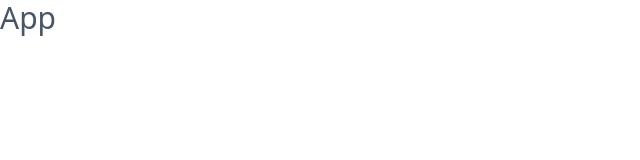
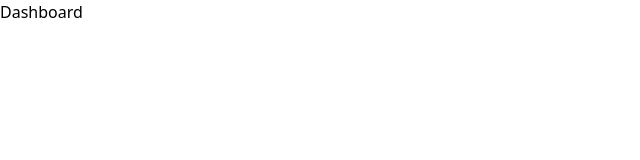
Before and after one commit to ThR-202IV/blog-w-dashboard, a React (Vite) app in the folder frontend/: page /dashboard in a window 1280 px wide. Shown: the top 160 px of the page, without its empty margins (0-640 px from the left). Built offline with nearby package versions, Linux system fonts and the light colour scheme.

Commit message:
created pages and routes

```diff
--- a/frontend/package.json
+++ b/frontend/package.json
@@ -11,7 +11,8 @@
   },
   "dependencies": {
     "react": "^18.2.0",
-    "react-dom": "^18.2.0"
+    "react-dom": "^18.2.0",
+    "react-router-dom": "^6.22.2"
   },
   "devDependencies": {
     "@types/react": "^18.2.56",
--- a/frontend/src/App.jsx
+++ b/frontend/src/App.jsx
@@ -1,7 +1,23 @@
 import React from "react";
+import { BrowserRouter, Routes, Route } from "react-router-dom";
+import Home from "./pages/Home";
+import SignIn from "./pages/SignIn";
+import SignUp from "./pages/SignUp";
+import Dashboard from "./pages/Dashboard";
+import Projects from "./pages/Projects";
 
 const App = () => {
-  return <h1 className="text-slate-600 text-3xl">App</h1>;
+  return (
+    <BrowserRouter>
+      <Routes>
+        <Route path="/" element={<Home />} />
+        <Route path="/sign-in" element={<SignIn />} />
+        <Route path="/sign-up" element={<SignUp />} />
+        <Route path="/dashboard" element={<Dashboard />} />
+        <Route path="/projects" element={<Projects />} />
+      </Routes>
+    </BrowserRouter>
+  );
 };
 
 export default App;
--- /dev/null
+++ b/frontend/src/pages/Dashboard.jsx
@@ -0,0 +1,7 @@
+import React from "react";
+
+const Dashboard = () => {
+  return <div>Dashboard</div>;
+};
+
+export default Dashboard;
--- /dev/null
+++ b/frontend/src/pages/Home.jsx
@@ -0,0 +1,7 @@
+import React from "react";
+
+const Home = () => {
+  return <div>Home</div>;
+};
+
+export default Home;
--- /dev/null
+++ b/frontend/src/pages/Projects.jsx
@@ -0,0 +1,7 @@
+import React from "react";
+
+const Projects = () => {
+  return <div>Projects</div>;
+};
+
+export default Projects;
--- /dev/null
+++ b/frontend/src/pages/SignIn.jsx
@@ -0,0 +1,7 @@
+import React from "react";
+
+const SignIn = () => {
+  return <div>SignIn</div>;
+};
+
+export default SignIn;
--- /dev/null
+++ b/frontend/src/pages/SignUp.jsx
@@ -0,0 +1,7 @@
+import React from "react";
+
+const SignUp = () => {
+  return <div>SignUp</div>;
+};
+
+export default SignUp;
```
Also changed, not shown: 1 other file (tests, documents, lock files or other folders).
